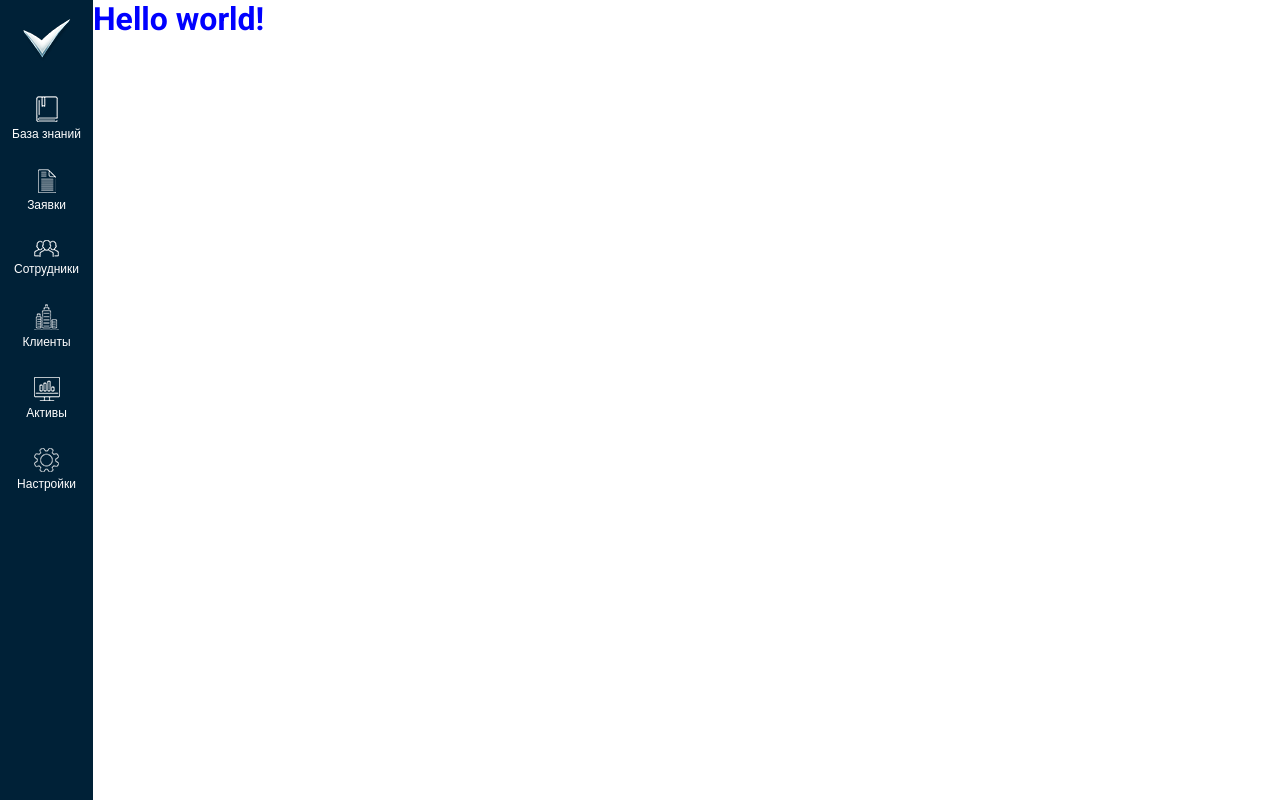
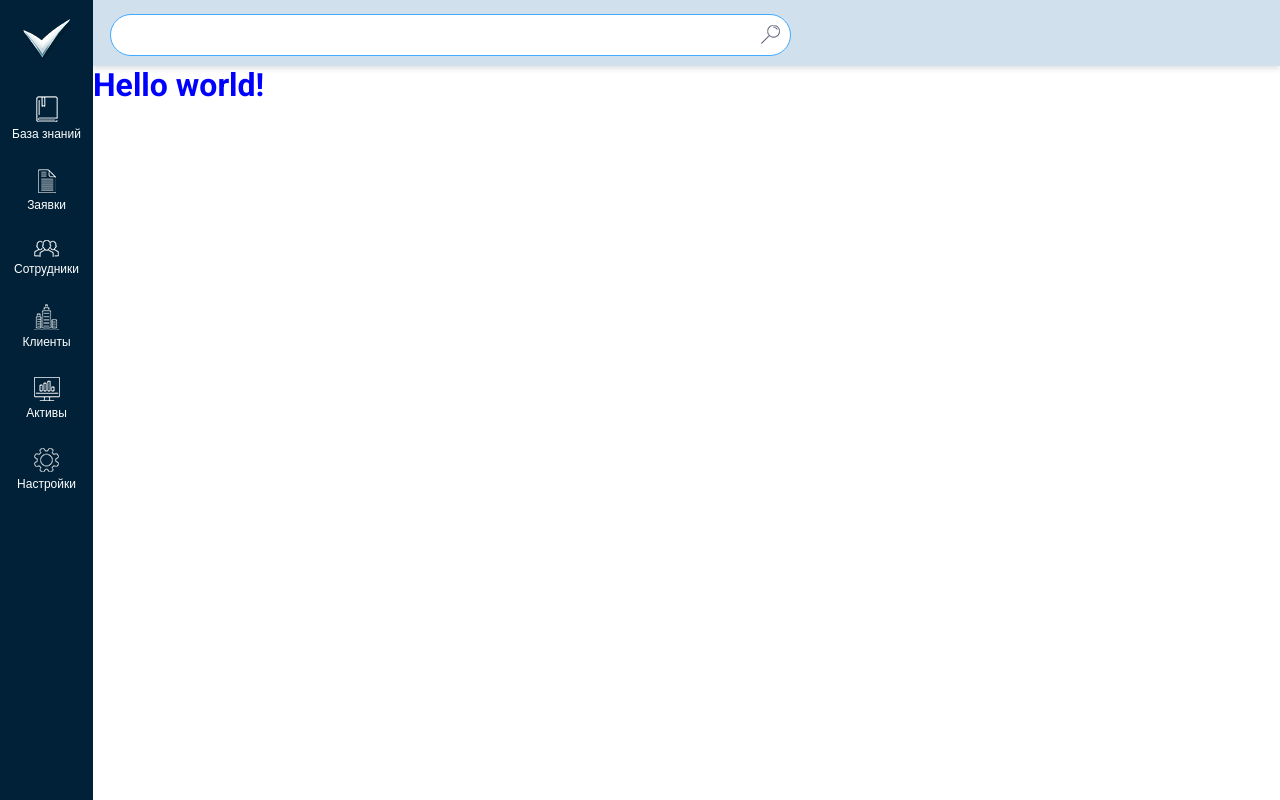
Before and after one commit to famovkin/intravision_test, a Next.js app: page / in a window 1280 px wide. Built offline with nearby package versions, Linux system fonts and the light colour scheme.

Commit message:
add search

```diff
--- a/src/app/globals.css
+++ b/src/app/globals.css
@@ -3,6 +3,8 @@
 }
 
 body {
+  overflow: hidden;
+  max-height: 100vh;
   background: var(--background);
   font-family: Arial, Helvetica, sans-serif;
   -webkit-font-smoothing: antialiased;
@@ -28,5 +30,5 @@ li {
 }
 
 .main {
-  padding-left: 93px;
+  margin-left: 93px;
 }
--- a/src/app/layout.tsx
+++ b/src/app/layout.tsx
@@ -2,6 +2,7 @@ import type { Metadata } from 'next';
 import { Roboto, Ubuntu } from 'next/font/google';
 
 import Navbar from '@/components/Navbar/Navbar';
+import Search from '@/components/Search/Search';
 
 import './globals.css';
 
@@ -28,9 +29,12 @@ export default function RootLayout({
 }>) {
   return (
     <html lang="ru">
-      <body className={`${roboto.variable} ${ubuntu.variable} `}>
+      <body className={`${roboto.variable} ${ubuntu.variable}`}>
         <Navbar />
-        <main className="main">{children}</main>
+        <main className="main">
+          <Search />
+          {children}
+        </main>
       </body>
     </html>
   );
--- /dev/null
+++ b/src/components/Search/Search.module.scss
@@ -0,0 +1,45 @@
+.searchBar {
+  height: 66px;
+  padding: 14px 17px 11px;
+  background: #d1e0ed;
+  box-shadow: 0 3px 5px 0 #30465726;
+}
+
+.searchField {
+  display: flex;
+  max-width: 681px;
+  align-items: center;
+  padding: 0 5px 0 20px;
+  border: 1px solid #42aaff;
+  border-radius: 25px;
+  background: #fff;
+}
+
+.btn {
+  padding: 6px 5px 5px;
+  border: 0;
+  border-radius: 10px;
+  background: transparent;
+  cursor: pointer;
+}
+
+.input {
+  width: 100%;
+  height: 40px;
+  border: 0;
+  margin-right: 10px;
+  font-size: 15px;
+  outline: 0;
+}
+
+.icon {
+  pointer-events: none;
+}
+
+.searchField:focus-within {
+  outline: 1px solid #42aaff;
+}
+
+.btn:focus {
+  outline: 1px solid #42aaff;
+}
--- /dev/null
+++ b/src/components/Search/Search.tsx
@@ -0,0 +1,25 @@
+import Image from 'next/image';
+
+import styles from './Search.module.scss';
+
+const Search = () => {
+  return (
+    <div className={styles.searchBar}>
+      <div className={styles.searchField}>
+        <input className={styles.input} type="search" area-label="Поиск" />
+        <button className={styles.btn}>
+          <Image
+            className={styles.icon}
+            src="/icon-loope.png"
+            width={19}
+            height={19}
+            alt="Лупа"
+            aria-label="Искать"
+          />
+        </button>
+      </div>
+    </div>
+  );
+};
+
+export default Search;
```
Also changed, not shown: public/icon-loope.png (added).
